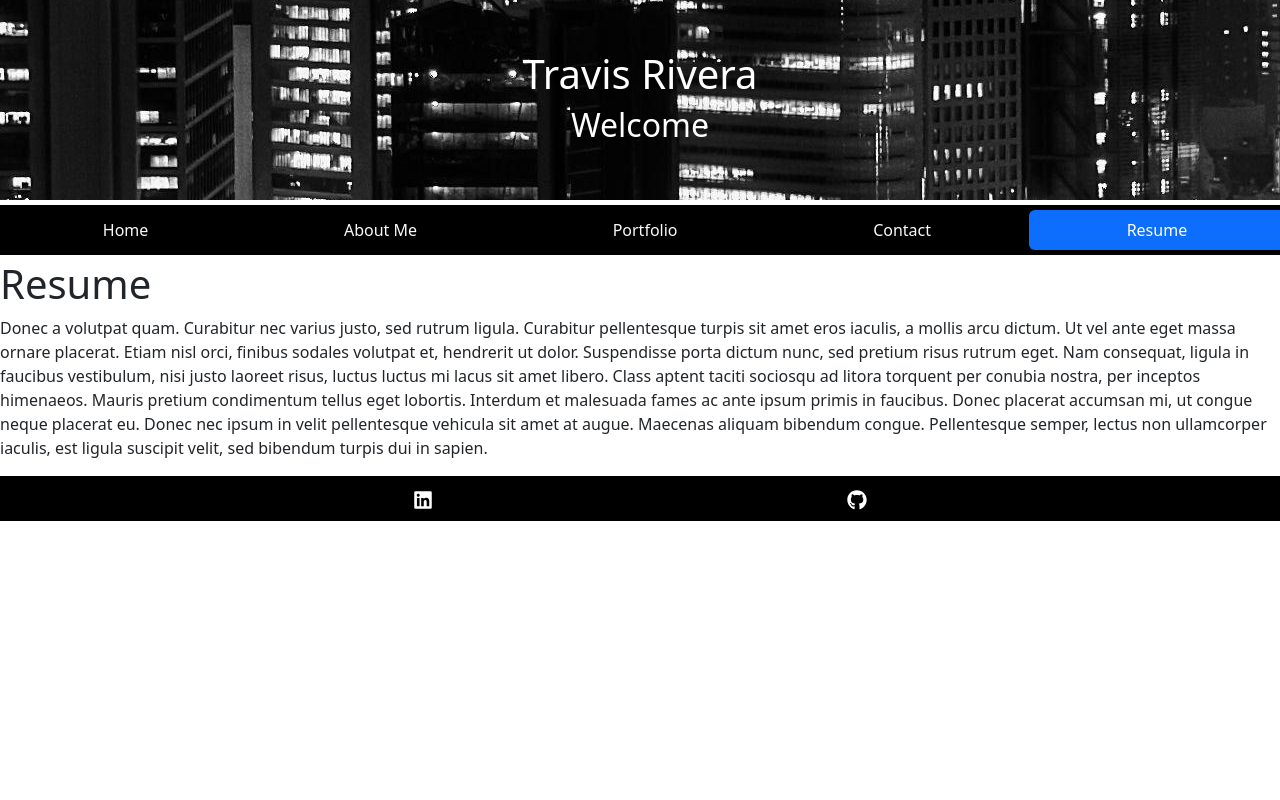
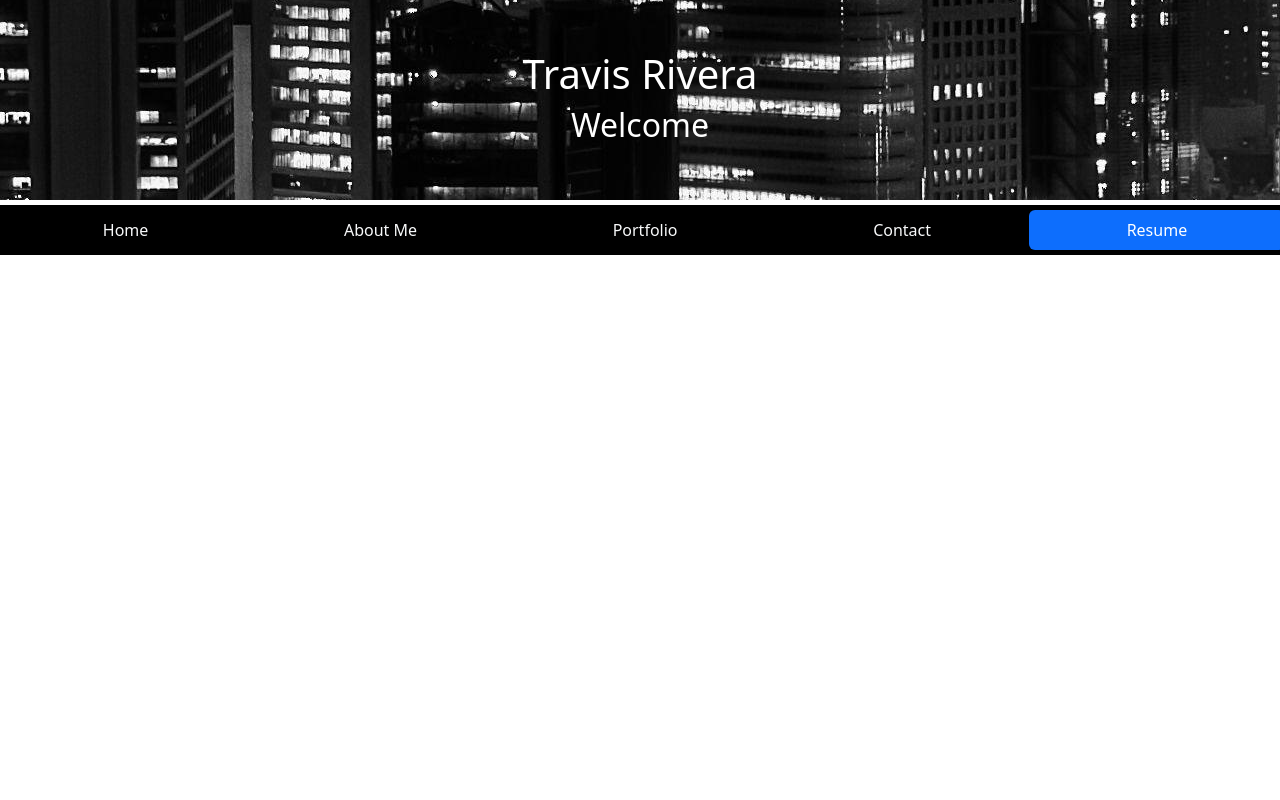
Before and after one commit to Travis3214/My-Portfolio, a React (Vite) app: page /Resume in a window 1280 px wide. Shown: the top 800 px of the page. Built offline with nearby package versions, Linux system fonts and the light colour scheme.

Commit message:
added resume pdf file to resume tab

```diff
--- a/package.json
+++ b/package.json
@@ -15,8 +15,9 @@
     "bootstrap": "^5.2.3",
     "react": "^18.2.0",
     "react-dom": "^18.2.0",
-    "react-router-dom": "^6.10.0",
-    "react-icons": "^4.11.0"
+    "react-icons": "^4.11.0",
+    "react-pdf": "^7.6.0",
+    "react-router-dom": "^6.10.0"
   },
   "devDependencies": {
     "@types/react": "^18.2.15",
--- a/src/index.css
+++ b/src/index.css
@@ -16,6 +16,11 @@
 
 .nav-link {
   margin: 5px;
+}
+
+.nav-link:hover {
+  transform: scale(1.5);
+  transition: all 0.6s ease;
 }
 
 .bg-header {
--- a/src/pages/Resume.jsx
+++ b/src/pages/Resume.jsx
@@ -1,22 +1,21 @@
-export default function Resume() {
+// export default function Resume() {
+
+  const Resume = () => {
+    const resumePDF = 'resume.pdf'; // Replace this with the path to your resume PDF
+
     return (
       <div>
-        <h1>Resume</h1>
-        <p>
-          Donec a volutpat quam. Curabitur nec varius justo, sed rutrum ligula.
-          Curabitur pellentesque turpis sit amet eros iaculis, a mollis arcu
-          dictum. Ut vel ante eget massa ornare placerat. Etiam nisl orci, finibus
-          sodales volutpat et, hendrerit ut dolor. Suspendisse porta dictum nunc,
-          sed pretium risus rutrum eget. Nam consequat, ligula in faucibus
-          vestibulum, nisi justo laoreet risus, luctus luctus mi lacus sit amet
-          libero. Class aptent taciti sociosqu ad litora torquent per conubia
-          nostra, per inceptos himenaeos. Mauris pretium condimentum tellus eget
-          lobortis. Interdum et malesuada fames ac ante ipsum primis in faucibus.
-          Donec placerat accumsan mi, ut congue neque placerat eu. Donec nec ipsum
-          in velit pellentesque vehicula sit amet at augue. Maecenas aliquam
-          bibendum congue. Pellentesque semper, lectus non ullamcorper iaculis,
-          est ligula suscipit velit, sed bibendum turpis dui in sapien.
-        </p>
+        <div>
+          <iframe
+            title="Resume"
+            src={resumePDF}
+            width="100%"
+            height="1000px"
+            style={{ border: 'none' }}
+          ></iframe>
+        </div>
       </div>
     );
-  }
+  };
+
+export default Resume;
```
Also changed, not shown: 2 other files (tests, documents, lock files or other folders).
